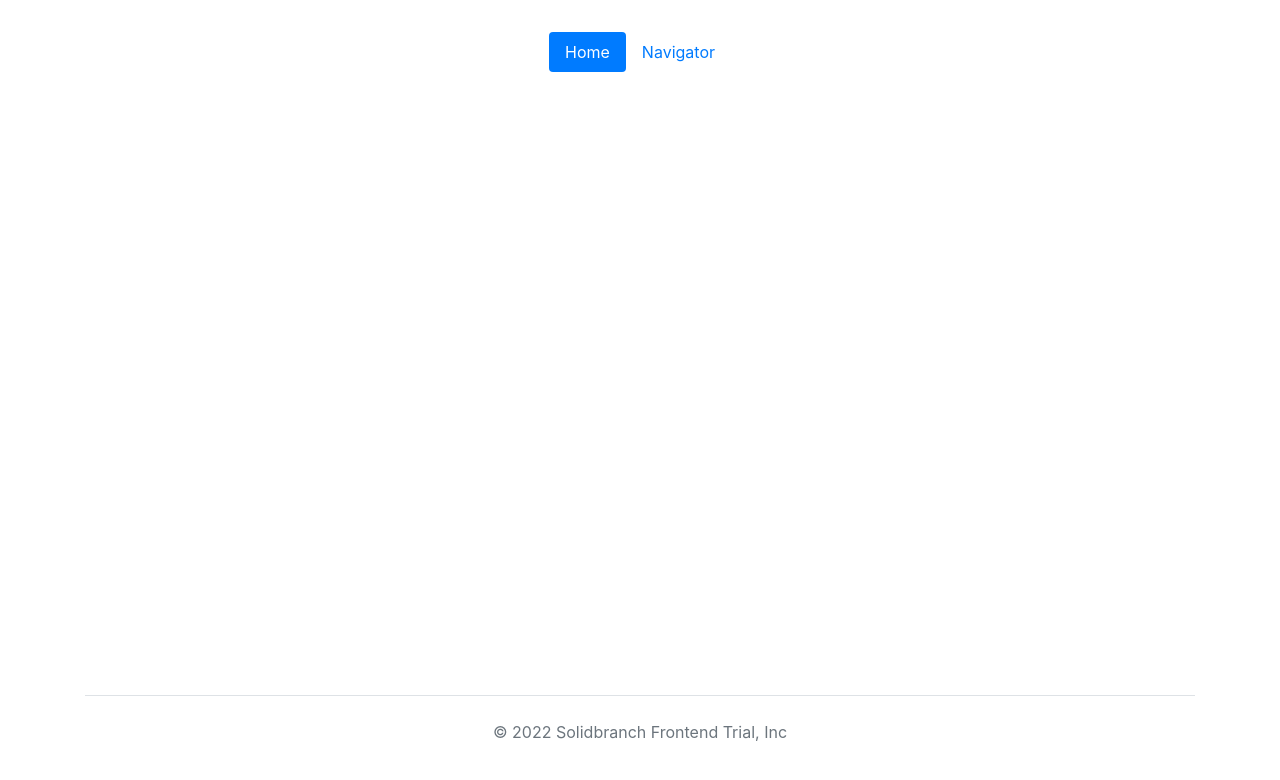
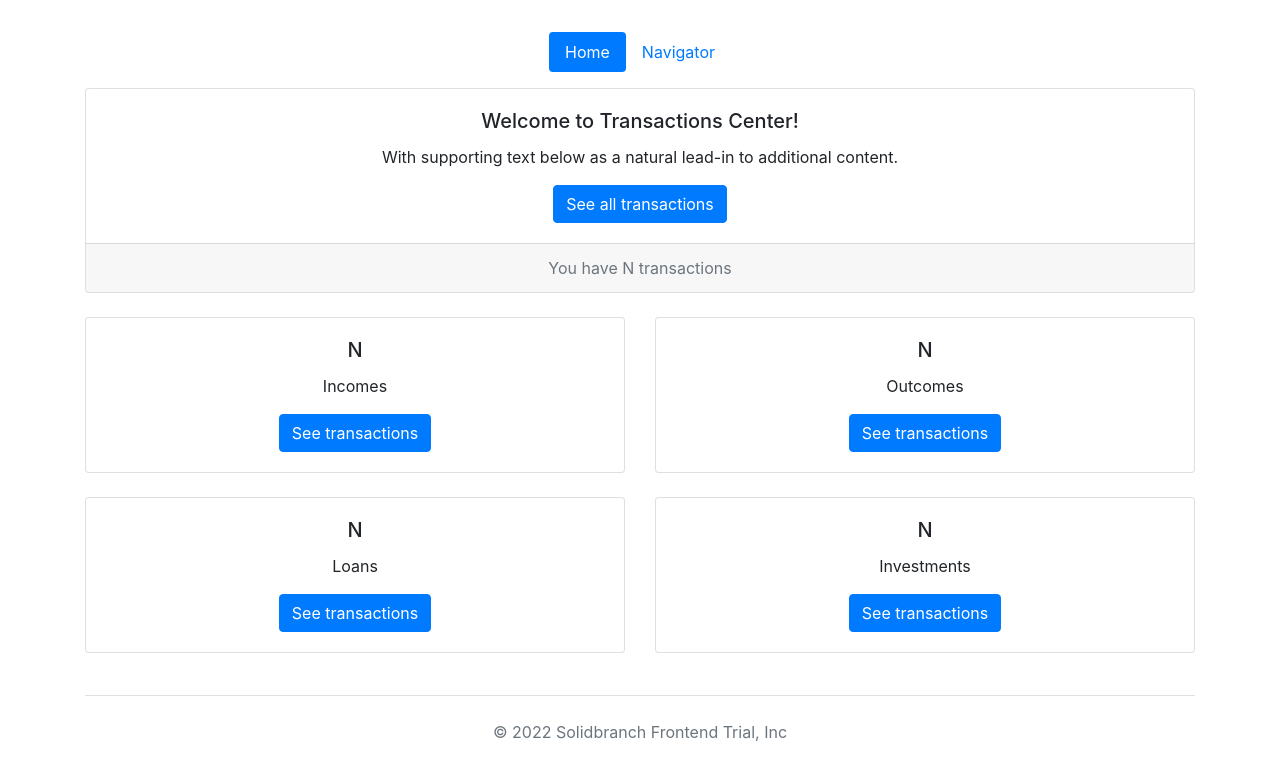
Before and after one commit to vladjl3/solidbranch-frontend-trial, an Angular app: page / in a window 1280 px wide. Shown: the top 780 px of the page. Built offline with nearby package versions, Linux system fonts and the light colour scheme; what angular-in-memory-web-api would draw is missing.

Commit message:
feat: add lazy-loading home page module

```diff
--- a/src/app/app-routing.module.ts
+++ b/src/app/app-routing.module.ts
@@ -2,6 +2,10 @@ import { NgModule } from "@angular/core";
 import { RouterModule, Routes } from "@angular/router";
 
 const routes: Routes = [
+  {
+    path: "",
+    loadChildren: () => import("./pages/home-page/home-page.module").then((m) => m.HomePageModule),
+  },
   {
     path: "navigator",
     loadChildren: () => import("./pages/navigator/navigator.module").then((m) => m.NavigatorModule),
--- /dev/null
+++ b/src/app/pages/home-page/container/home-page.component.html
@@ -0,0 +1,46 @@
+<div class="card text-center mb-4">
+  <div class="card-body">
+    <h5 class="card-title">Welcome to Transactions Center!</h5>
+    <p class="card-text">With supporting text below as a natural lead-in to additional content.</p>
+    <a href="#" class="btn btn-primary">See all transactions</a>
+  </div>
+  <div class="card-footer text-muted">You have N transactions</div>
+</div>
+<div class="row justify-content-between flex-wrap">
+  <div class="col-6 mb-4">
+    <div class="card text-center">
+      <div class="card-body">
+        <h5 class="card-title">N</h5>
+        <p class="card-text">Incomes</p>
+        <a href="#" class="btn btn-primary">See transactions</a>
+      </div>
+    </div>
+  </div>
+  <div class="col-6 mb-4">
+    <div class="card text-center">
+      <div class="card-body">
+        <h5 class="card-title">N</h5>
+        <p class="card-text">Outcomes</p>
+        <a href="#" class="btn btn-primary">See transactions</a>
+      </div>
+    </div>
+  </div>
+  <div class="col-6 mb-4">
+    <div class="card text-center">
+      <div class="card-body">
+        <h5 class="card-title">N</h5>
+        <p class="card-text">Loans</p>
+        <a href="#" class="btn btn-primary">See transactions</a>
+      </div>
+    </div>
+  </div>
+  <div class="col-6 mb-4">
+    <div class="card text-center">
+      <div class="card-body">
+        <h5 class="card-title">N</h5>
+        <p class="card-text">Investments</p>
+        <a href="#" class="btn btn-primary">See transactions</a>
+      </div>
+    </div>
+  </div>
+</div>
--- /dev/null
+++ b/src/app/pages/home-page/container/home-page.component.ts
@@ -0,0 +1,12 @@
+import { Component, OnInit } from "@angular/core";
+
+@Component({
+  selector: "sft-home-page",
+  templateUrl: "./home-page.component.html",
+  styleUrls: ["./home-page.component.scss"],
+})
+export class HomePageComponent implements OnInit {
+  constructor() {}
+
+  ngOnInit(): void {}
+}
--- /dev/null
+++ b/src/app/pages/home-page/home-page-routing.module.ts
@@ -0,0 +1,11 @@
+import { NgModule } from "@angular/core";
+import { RouterModule, Routes } from "@angular/router";
+import { HomePageComponent } from "./container/home-page.component";
+
+const routes: Routes = [{ path: "", component: HomePageComponent }];
+
+@NgModule({
+  imports: [RouterModule.forChild(routes)],
+  exports: [RouterModule],
+})
+export class HomePageRoutingModule {}
```
Also changed, not shown: src/app/pages/home-page/home-page.module.ts (added, +11 -0 lines), src/app/pages/home-page/container/home-page.component.scss (added).
